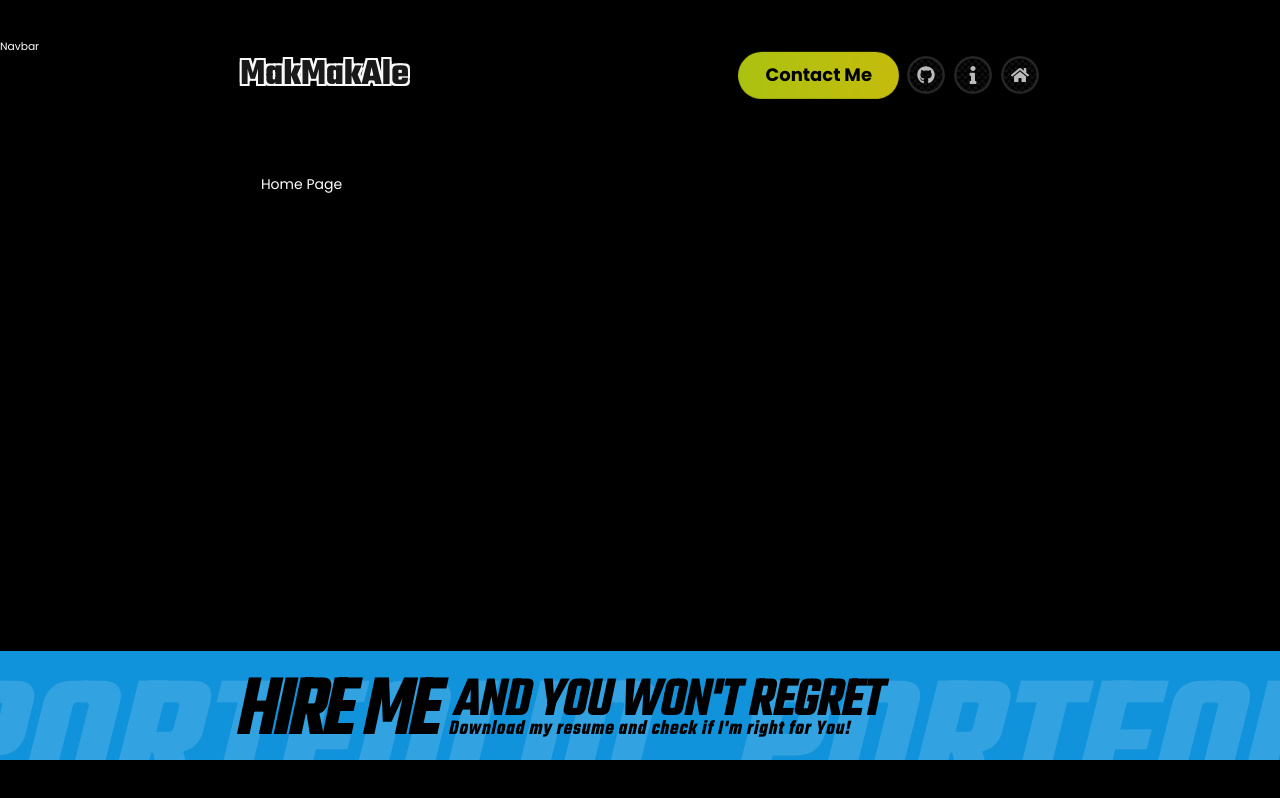
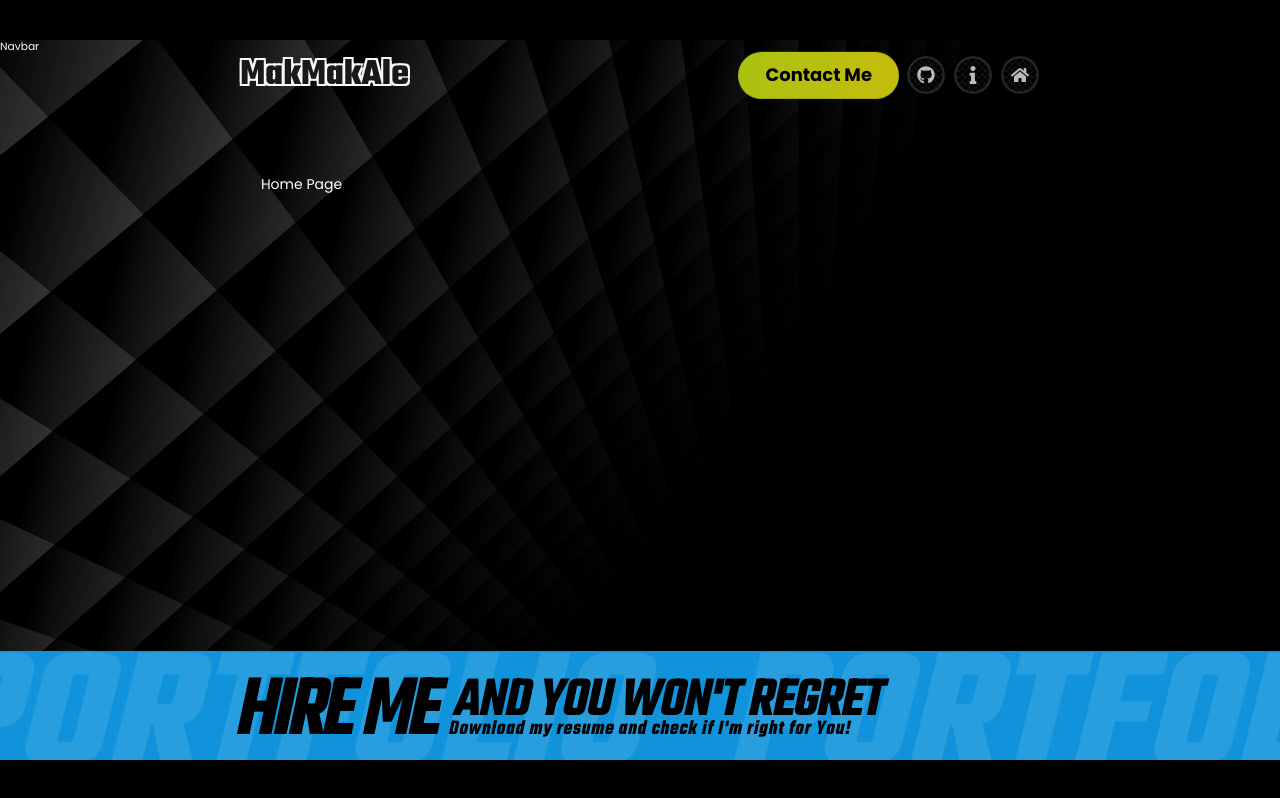
Before and after one commit to makmakale/portfolio-v3, a Next.js app: page / in a window 1280 px wide. Built offline with nearby package versions, Linux system fonts and the light colour scheme.

Commit message:
mp-3.0.4.0-add default bg image, moved footer to dynamic import

```diff
--- a/package.json
+++ b/package.json
@@ -1,6 +1,6 @@
 {
   "name": "portfolio-v3",
-  "version": "3.0.3.3",
+  "version": "3.0.4.0",
   "private": true,
   "scripts": {
     "dev": "next dev --turbopack",
--- a/src/app/(pages)/layout.tsx
+++ b/src/app/(pages)/layout.tsx
@@ -7,12 +7,14 @@ import {
   DEFAULT_SCREEN_DELTA,
 } from "@/lib/constants/layout";
 import dynamic from "next/dynamic";
-import Footer from "@/components/portfolio/footer";
 
 const Loader = dynamic(() => import("@/components/portfolio/loader"), {
   ssr: false,
 });
 const Header = dynamic(() => import("@/components/portfolio/header"), {
+  ssr: false,
+});
+const Footer = dynamic(() => import("@/components/portfolio/footer"), {
   ssr: false,
 });
 
--- a/src/app/layout.tsx
+++ b/src/app/layout.tsx
@@ -1,5 +1,6 @@
 import "@/assets/styles/globals.css";
 import * as fonts from "@/lib/constants/fonts";
+import bgImg from "@/assets/images/portfolio/bg-black.jpg";
 
 export default function RootLayout({
   children,
@@ -13,7 +14,15 @@ export default function RootLayout({
       >
         <div id="layout">
           <div id="frame">
-            <div id="landing">{children}</div>
+            <div
+              id="landing"
+              className="bg-no-repeat bg-left-top bg-contain"
+              style={{
+                backgroundImage: `url(${bgImg.src})`,
+              }}
+            >
+              {children}
+            </div>
           </div>
         </div>
       </body>
```
Also changed, not shown: src/assets/images/portfolio/bg-black.jpg (added).
